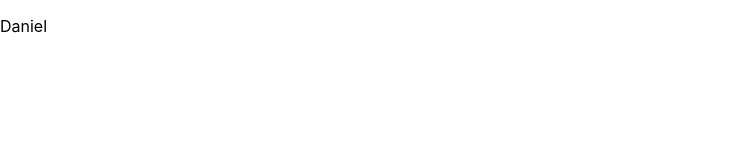
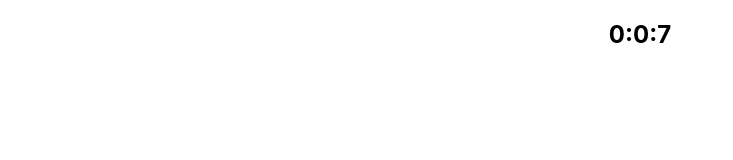
Before and after one commit to D-Sabino/Curso-de-ReactJS, a React (Create React App) app in the folder frontend20reactjs/: page / in a window 1280 px wide. Shown: the top 160 px of the page, without its empty margins (0-733 px from the left). Built offline with nearby package versions, Linux system fonts and the light colour scheme.

Commit message:
Projeto relógio (com codigo fonte)

```diff
--- a/frontend20reactjs/src/App.js
+++ b/frontend20reactjs/src/App.js
@@ -49,6 +49,7 @@ export default function App(){
 }
 */
 
+/*
 import React, { useState, useEffect } from "react";
 
 export default function App(){
@@ -78,3 +79,47 @@ export default function App(){
   );
 
 }
+*/
+
+//Simulando um relogio
+import React, { useState, useEffect } from "react";
+
+export default function App(){
+  const[hora,setHora] = useState(0);
+  const[minuto,setMinuto] = useState(0);
+  const[segundo, setSegundo] = useState(0);
+
+  //function callAlert(){}
+
+  useEffect(() => {
+    const interval = setInterval(() => {
+
+      setSegundo(segundo+1);
+      if(segundo == 59){
+        setSegundo(0);
+
+        if(minuto == 59){
+          setMinuto(0);
+          setHora((hora+1) % 24);
+
+        }
+        else{
+          setMinuto(minuto + 1);
+        }
+
+      }
+      else{
+        setSegundo(segundo + 1);
+      }
+    }, 1000);
+    return() => clearInterval(interval);
+
+  });
+
+  return(
+    <div>
+      <h2 style={{textAlign:'center'}}>{hora}:{minuto}:{segundo}</h2>
+    </div>
+  );
+
+}
```
